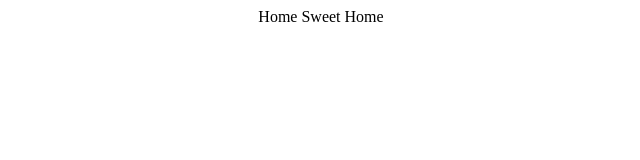
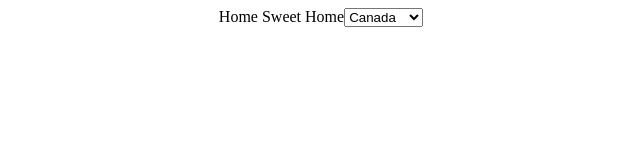
Before and after one commit to toktamm/react-manage-states, a React (Create React App) app: page / in a window 1280 px wide. Shown: the top 160 px of the page, without its empty margins (319-959 px from the left). Built offline with nearby package versions, Linux system fonts and the light colour scheme.

Commit message:
create CountryPicker component

```diff
--- /dev/null
+++ b/src/components/CountryPicker.js
@@ -0,0 +1,9 @@
+
+export default function CountryPicker() {
+  return(
+    <select>
+      <option value="CA">Canada</option>
+      <option calue="CO">Colombia</option>
+    </select>
+  )
+}
--- a/src/components/Home.js
+++ b/src/components/Home.js
@@ -1,10 +1,12 @@
 import React from 'react';
+import CountryPicker from './CountryPicker';
 
 
 export default function Home() {
   return (
     <div>
       Home Sweet Home
+      <CountryPicker />
     </div>
   )
 }
```
